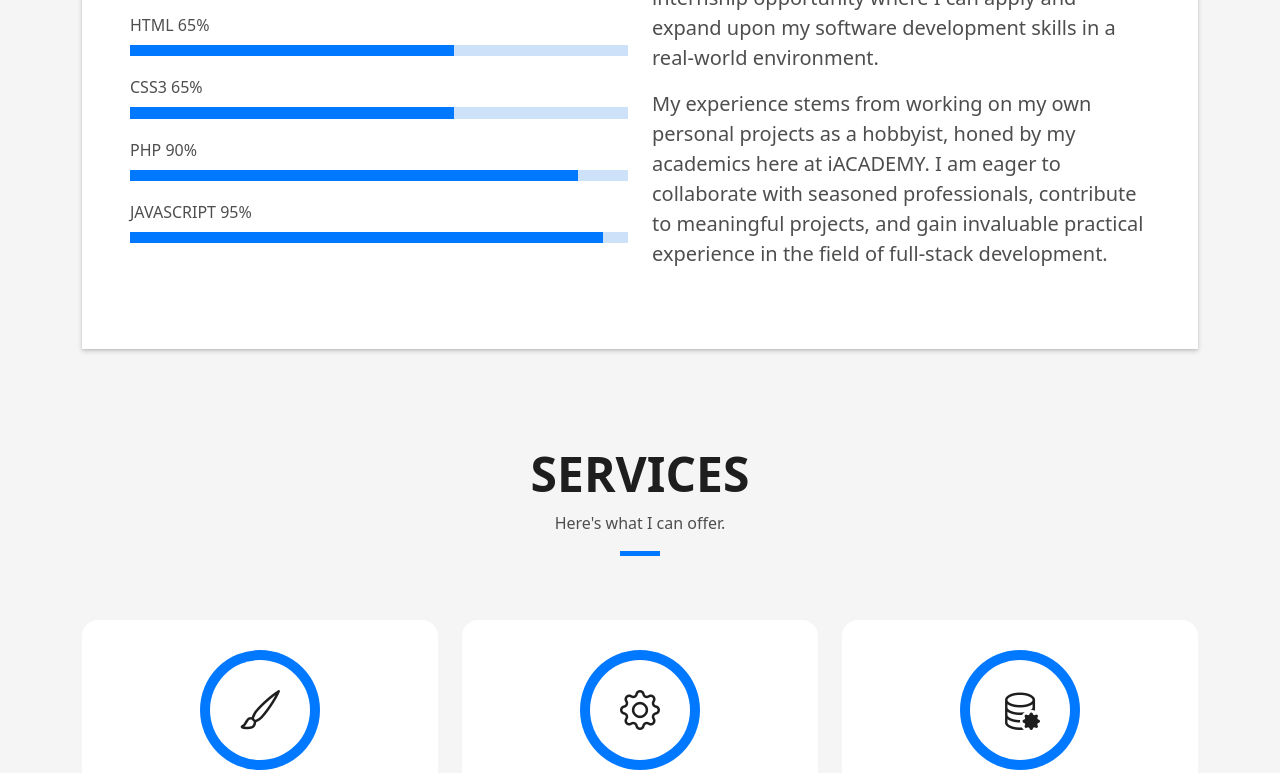
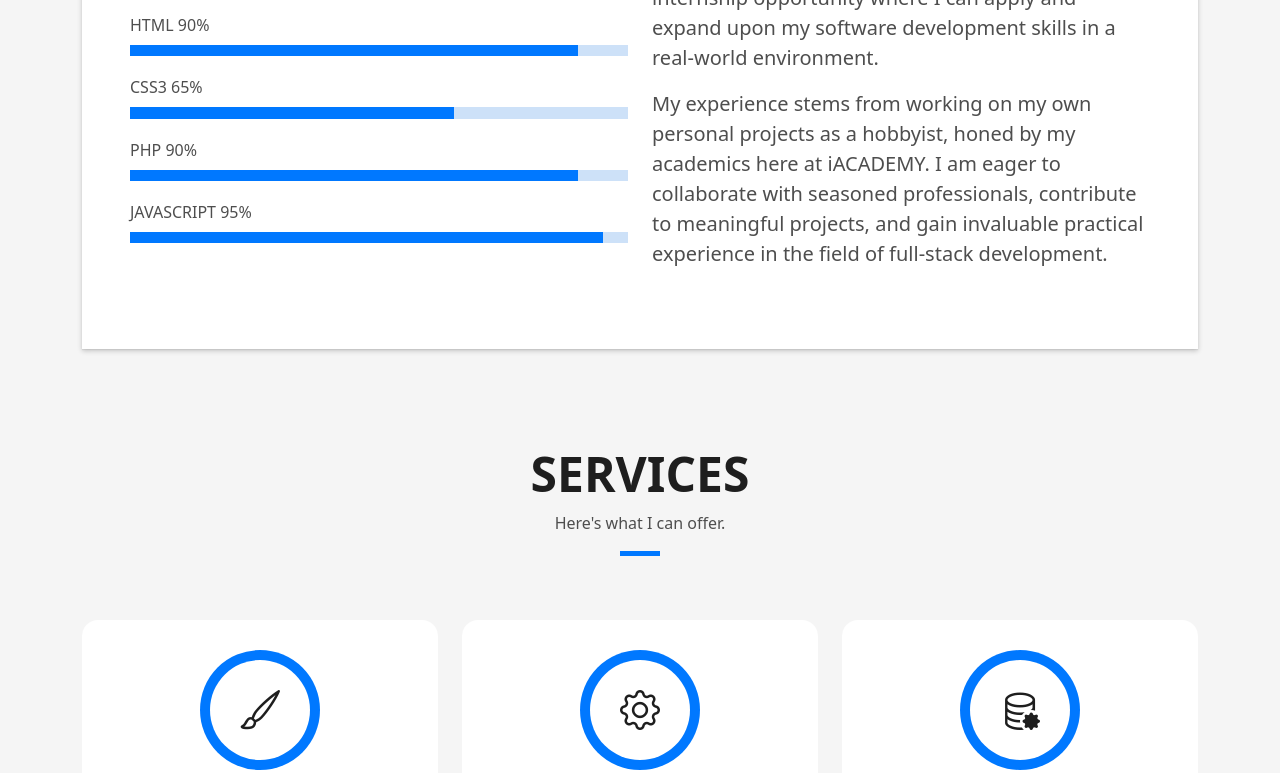
Before and after one commit to stubbyFunnyMonke/my-portfolio, a plain HTML site: page index.html in a window 1280 px wide. Shown: the part 1151-1924 px from the top of the page. Drawn offline with Linux system fonts and the light colour scheme.

Commit message:
actually im better at html

```diff
--- a/index.html
+++ b/index.html
@@ -96,9 +96,9 @@
                   </div>
                   <div class="skill-mf">
                     <p class="title-s">Skills</p>
-                    <span>HTML</span> <span class="pull-right">65%</span>
+                    <span>HTML</span> <span class="pull-right">90%</span>
                     <div class="progress">
-                      <div class="progress-bar" role="progressbar" style="width: 65%;" aria-valuenow="65" aria-valuemin="0" aria-valuemax="100"></div>
+                      <div class="progress-bar" role="progressbar" style="width: 90%;" aria-valuenow="90" aria-valuemin="0" aria-valuemax="100"></div>
                     </div>
                     <span>CSS3</span> <span class="pull-right">65%</span>
                     <div class="progress">
```
